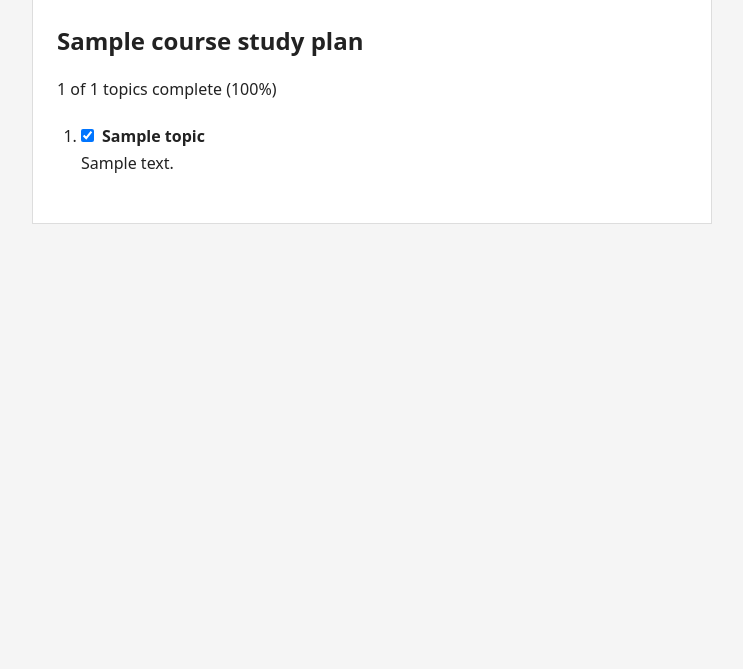
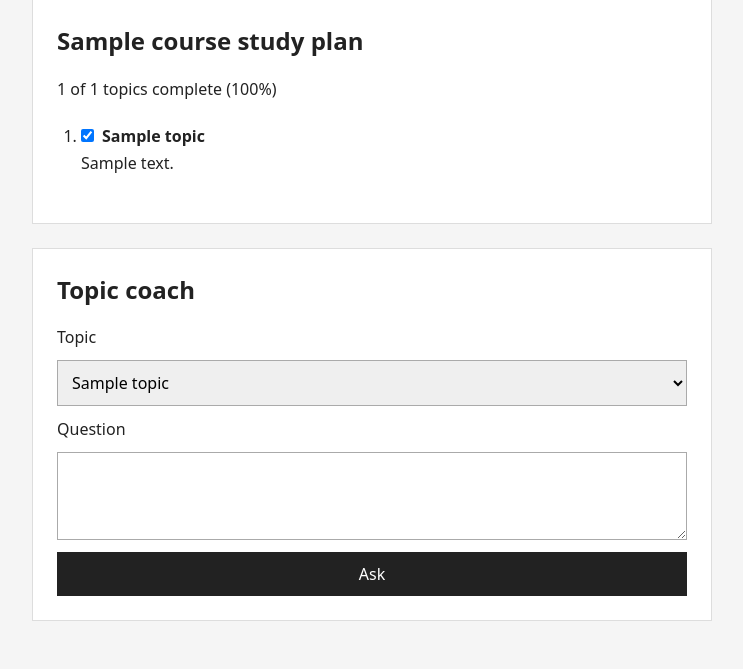
Before and after one commit to isr431/study-coach, a Flask app: page / in a window 1280 px wide. Shown: the part 509-1178 px from the top of the page, without its empty margins (268-1011 px from the left). Before the commit the page ends 733 px from the top, so only its background shows below. Run offline with Flask 3, Linux system fonts and the light colour scheme; tables that the repository leaves empty hold one stand-in row (values such as "Sample post").

Commit message:
Add topic coach and simplify codebase

```diff
--- a/app.py
+++ b/app.py
@@ -1,6 +1,5 @@
 import json
 import os
-from pathlib import Path
 import sqlite3
 
 from dotenv import load_dotenv
@@ -10,7 +9,7 @@ import requests
 
 load_dotenv()
 app = Flask(__name__)
-DATABASE = Path(__file__).with_name("study_coach.db")
+DATABASE = "study_coach.db"
 OPENROUTER_URL = "https://openrouter.ai/api/v1/chat/completions"
 MODEL = "google/gemini-3.7-flash"
 
@@ -18,7 +17,6 @@ MODEL = "google/gemini-3.7-flash"
 def get_connection():
     connection = sqlite3.connect(DATABASE)
     connection.row_factory = sqlite3.Row
-    connection.execute("PRAGMA foreign_keys = ON")
     return connection
 
 
@@ -38,37 +36,19 @@ def init_db():
             title TEXT NOT NULL,
             summary TEXT NOT NULL,
             order_index INTEGER NOT NULL,
-            completed INTEGER NOT NULL DEFAULT 0 CHECK (completed IN (0, 1)),
-            FOREIGN KEY (course_id) REFERENCES course (id) ON DELETE CASCADE
+            completed INTEGER NOT NULL DEFAULT 0
         );
         """
     )
     connection.close()
 
 
-def request_topic_plan(course_name, syllabus_text):
+def request_completion(messages):
     api_key = os.environ.get("OPENROUTER_API_KEY", "").strip()
     if not api_key:
         return None, "The OpenRouter API key is not configured"
 
-    payload = {
-        "model": MODEL,
-        "messages": [
-            {
-                "role": "system",
-                "content": (
-                    "Create an ordered study plan from the supplied course material. "
-                    "Return only a JSON array. Each item must contain a non-empty "
-                    '"title" and a short non-empty "summary".'
-                ),
-            },
-            {
-                "role": "user",
-                "content": f"Course: {course_name}\n\nCourse material:\n{syllabus_text}",
-            },
-        ],
-        "temperature": 0.2,
-    }
+    payload = {"model": MODEL, "messages": messages, "temperature": 0.2}
 
     try:
         response = requests.post(
@@ -81,68 +61,98 @@ def request_topic_plan(course_name, syllabus_text):
             raise ValueError
 
         content = response.json()["choices"][0]["message"]["content"]
+    except (requests.RequestException, ValueError, KeyError, IndexError, TypeError):
+        return None, "The OpenRouter request failed"
+
+    return content, None
+
+
+def request_topic_plan(course_name, syllabus_text):
+    messages = [
+        {
+            "role": "system",
+            "content": (
+                "Create an ordered study plan from the supplied course material. "
+                "Return only a JSON array. Each item must contain a non-empty "
+                '"title" and a short non-empty "summary".'
+            ),
+        },
+        {
+            "role": "user",
+            "content": f"Course: {course_name}\n\nCourse material:\n{syllabus_text}",
+        },
+    ]
+
+    content, error = request_completion(messages)
+    if error:
+        return None, error
+
+    try:
         topics = json.loads(content)
-
         if not isinstance(topics, list) or not topics:
             raise ValueError
 
-        validated_topics = []
-        for topic in topics:
-            if not isinstance(topic, dict):
-                raise ValueError
-
-            title = topic.get("title")
-            summary = topic.get("summary")
-            if not isinstance(title, str) or not isinstance(summary, str):
-                raise ValueError
-
-            title = title.strip()
-            summary = summary.strip()
-            if not title or not summary:
-                raise ValueError
-
-            validated_topics.append({"title": title, "summary": summary})
-    except (requests.RequestException, ValueError, KeyError, IndexError, TypeError):
+        validated_topics = [
+            {"title": topic["title"].strip(), "summary": topic["summary"].strip()}
+            for topic in topics
+        ]
+        if not all(topic["title"] and topic["summary"] for topic in validated_topics):
+            raise ValueError
+    except (AttributeError, KeyError, TypeError, ValueError):
         return None, "The study plan could not be generated"
 
     return validated_topics, None
 
 
+def request_explanation(topic_row, question):
+    messages = [
+        {
+            "role": "system",
+            "content": (
+                "You are a study coach. Answer the student's question about the "
+                "selected topic, stay relevant to the supplied course material and "
+                "explain the answer clearly."
+            ),
+        },
+        {
+            "role": "user",
+            "content": (
+                f"Course: {topic_row['name']}\n"
+                f"Topic: {topic_row['title']}\n"
+                f"Topic summary: {topic_row['summary']}\n\n"
+                f"Course material:\n{topic_row['syllabus_text']}\n\n"
+                f"Question: {question}"
+            ),
+        },
+    ]
+
+    answer, error = request_completion(messages)
+    if error:
+        return None, error
+
+    return answer.strip(), None
+
+
 def save_course_and_topics(course_name, syllabus_text, topics):
     connection = get_connection()
-    saved_topics = []
+    with connection:
+        connection.execute("DELETE FROM topic")
+        connection.execute("DELETE FROM course")
+        cursor = connection.execute(
+            "INSERT INTO course (name, syllabus_text) VALUES (?, ?)",
+            (course_name, syllabus_text),
+        )
+        course_id = cursor.lastrowid
 
-    try:
-        with connection:
-            connection.execute("DELETE FROM topic")
-            connection.execute("DELETE FROM course")
-            cursor = connection.execute(
-                "INSERT INTO course (name, syllabus_text) VALUES (?, ?)",
-                (course_name, syllabus_text),
+        for order_index, topic in enumerate(topics, start=1):
+            connection.execute(
+                """
+                INSERT INTO topic (course_id, title, summary, order_index)
+                VALUES (?, ?, ?, ?)
+                """,
+                (course_id, topic["title"], topic["summary"], order_index),
             )
-            course_id = cursor.lastrowid
-
-            for order_index, topic in enumerate(topics, start=1):
-                cursor = connection.execute(
-                    """
-                    INSERT INTO topic (course_id, title, summary, order_index)
-                    VALUES (?, ?, ?, ?)
-                    """,
-                    (course_id, topic["title"], topic["summary"], order_index),
-                )
-                saved_topics.append(
-                    {
-                        "id": cursor.lastrowid,
-                        "title": topic["title"],
-                        "summary": topic["summary"],
-                        "order_index": order_index,
-                        "completed": False,
-                    }
-                )
-    finally:
-        connection.close()
-
-    return {"id": course_id, "name": course_name}, saved_topics
+    connection.close()
 
 
 def get_progress(connection):
@@ -156,6 +166,28 @@ def get_progress(connection):
     completed = counts["completed"]
     percentage = round(completed / total * 100) if total else 0
     return {"completed": completed, "total": total, "percentage": percentage}
+
+
+def read_state():
+    connection = get_connection()
+    course_row = connection.execute("SELECT name FROM course LIMIT 1").fetchone()
+    topic_rows = connection.execute(
+        "SELECT id, title, summary, completed FROM topic ORDER BY order_index"
+    ).fetchall()
+    progress = get_progress(connection)
+    connection.close()
+
+    topics = [
+        {
+            "id": row["id"],
+            "title": row["title"],
+            "summary": row["summary"],
+            "completed": bool(row["completed"]),
+        }
+        for row in topic_rows
+    ]
+    course = {"name": course_row["name"]} if course_row else None
+    return {"course": course, "topics": topics, "progress": progress}
 
 
 @app.route("/")
@@ -188,56 +220,13 @@ def setup_course():
     if error:
         return jsonify(error=error), 500
 
-    try:
-        course, saved_topics = save_course_and_topics(
-            course_name, syllabus_text, topics
-        )
-    except sqlite3.Error:
-        return jsonify(error="The course and study plan could not be saved"), 500
-
-    progress = {"completed": 0, "total": len(saved_topics), "percentage": 0}
-    return jsonify(course=course, topics=saved_topics, progress=progress), 201
+    save_course_and_topics(course_name, syllabus_text, topics)
+    return jsonify(read_state()), 201
 
 
 @app.get("/api/state")
 def get_state():
-    connection = get_connection()
-    course_row = connection.execute(
-        "SELECT id, name FROM course LIMIT 1"
-    ).fetchone()
-
-    if not course_row:
-        connection.close()
-        return jsonify(
-            course=None,
-            topics=[],
-            progress={"completed": 0, "total": 0, "percentage": 0},
-        )
-
-    topic_rows = connection.execute(
-        """
-        SELECT id, title, summary, order_index, completed
-        FROM topic
-        WHERE course_id = ?
-        ORDER BY order_index
-        """,
-        (course_row["id"],),
-    ).fetchall()
-    progress = get_progress(connection)
-    connection.close()
-
-    topics = [
-        {
-            "id": row["id"],
-            "title": row["title"],
-            "summary": row["summary"],
-            "order_index": row["order_index"],
-            "completed": bool(row["completed"]),
-        }
-        for row in topic_rows
-    ]
-    course = {"id": course_row["id"], "name": course_row["name"]}
-    return jsonify(course=course, topics=topics, progress=progress)
+    return jsonify(read_state())
 
 
 @app.patch("/api/topics/<int:topic_id>")
@@ -247,24 +236,45 @@ def update_topic(topic_id):
         return jsonify(error="A completion status is required"), 400
 
     connection = get_connection()
-    try:
-        with connection:
-            cursor = connection.execute(
-                "UPDATE topic SET completed = ? WHERE id = ?",
-                (int(data["completed"]), topic_id),
-            )
+    with connection:
+        connection.execute(
+            "UPDATE topic SET completed = ? WHERE id = ?",
+            (int(data["completed"]), topic_id),
+        )
+    progress = get_progress(connection)
+    connection.close()
 
-        if cursor.rowcount == 0:
-            return jsonify(error="Topic not found"), 404
+    return jsonify(progress=progress)
 
-        progress = get_progress(connection)
-    finally:
-        connection.close()
 
-    return jsonify(
-        topic={"id": topic_id, "completed": data["completed"]},
-        progress=progress,
-    )
+@app.post("/api/chat")
+def explain_topic():
+    data = request.get_json(silent=True) or {}
+    question = data.get("question")
+
+    if not isinstance(question, str) or not question.strip():
+        return jsonify(error="A question is required"), 400
+
+    connection = get_connection()
+    topic_row = connection.execute(
+        """
+        SELECT topic.title, topic.summary, course.name, course.syllabus_text
+        FROM topic
+        JOIN course ON course.id = topic.course_id
+        WHERE topic.id = ?
+        """,
+        (data.get("topic_id"),),
+    ).fetchone()
+    connection.close()
+
+    if not topic_row:
+        return jsonify(error="Topic not found"), 404
+
+    answer, error = request_explanation(topic_row, question.strip())
+    if error:
+        return jsonify(error=error), 500
+
+    return jsonify(answer=answer)
 
 
 init_db()
--- a/templates/index.html
+++ b/templates/index.html
@@ -47,14 +47,22 @@
         }
 
         input,
+        select,
+        textarea,
         button {
             width: 100%;
             padding: 10px;
             font: inherit;
         }
 
-        input {
+        input,
+        select,
+        textarea {
             border: 1px solid #aaa;
+        }
+
+        textarea {
+            resize: vertical;
         }
 
         .topic-checkbox {
@@ -97,12 +105,20 @@
         #topic-list p {
             margin: 4px 0 0;
         }
+
+        #coach-answer {
+            margin-bottom: 0;
+            padding: 12px;
+            border: 1px solid #ddd;
+            white-space: pre-wrap;
+        }
     </style>
 </head>
 <body>
     <main>
         <h1>Study Coach</h1>
         <p>Turn your course material into an ordered study plan.</p>
+        <p id="error" class="error" role="alert" hidden></p>
 
         <section>
             <h2>Course setup</h2>
@@ -121,26 +137,49 @@
 
                 <button type="submit">Generate study plan</button>
             </form>
-            <p id="setup-error" class="error" role="alert" hidden></p>
         </section>
 
         <section id="study-plan" hidden>
             <h2 id="course-title">Study plan</h2>
             <p id="progress" aria-live="polite"></p>
-            <p id="plan-error" class="error" role="alert" hidden></p>
             <ol id="topic-list"></ol>
+        </section>
+
+        <section id="topic-coach" hidden>
+            <h2>Topic coach</h2>
+            <form id="coach-form">
+                <label for="coach-topic">Topic</label>
+                <select id="coach-topic" required></select>
+
+                <label for="coach-question">Question</label>
+                <textarea id="coach-question" rows="3" required></textarea>
+
+                <button type="submit">Ask</button>
+            </form>
+            <p id="coach-answer" aria-live="polite" hidden></p>
         </section>
     </main>
 
     <script>
         const form = document.querySelector("#course-form");
-        const errorMessage = document.querySelector("#setup-error");
+        const errorMessage = document.querySelector("#error");
         const studyPlan = document.querySelector("#study-plan");
         const courseTitle = document.querySelector("#course-title");
         const progressText = document.querySelector("#progress");
-        const planError = document.querySelector("#plan-error");
         const topicList = document.querySelector("#topic-list");
         const submitButton = form.querySelector("button");
+        const topicCoach = document.querySelector("#topic-coach");
+        const coachForm = document.querySelector("#coach-form");
+        const coachTopic = document.querySelector("#coach-topic");
+        const coachQuestion = document.querySelector("#coach-question");
+        const coachAnswer = document.querySelector("#coach-answer");
+        const coachButton = coachForm.querySelector("button");
+
+        function showError(message) {
+            errorMessage.textContent = message;
+            errorMessage.hidden = false;
+            errorMessage.scrollIntoView();
+        }
 
         function updateProgress(progress) {
             progressText.textContent =
@@ -152,7 +191,7 @@
             courseTitle.textContent = `${data.course.name} study plan`;
             updateProgress(data.progress);
             topicList.replaceChildren();
-            planError.hidden = true;
+            coachTopic.replaceChildren();
 
             for (const topic of data.topics) {
                 const item = document.createElement("li");
@@ -171,7 +210,7 @@
                 checkbox.addEventListener("change", async () => {
                     const completed = checkbox.checked;
                     checkbox.disabled = true;
-                    planError.hidden = true;
+                    errorMessage.hidden = true;
 
                     try {
                         const response = await fetch(`/api/topics/${topic.id}`, {
@@ -188,8 +227,7 @@
                         updateProgress(result.progress);
                     } catch (error) {
                         checkbox.checked = !completed;
-                        planError.textContent = error.message;
-                        planError.hidden = false;
+                        showError(error.message);
                     } finally {
                         checkbox.disabled = false;
                     }
@@ -198,9 +236,15 @@
                 title.append(checkbox, titleText);
                 item.append(title, summary);
                 topicList.append(item);
+
+                const option = document.createElement("option");
+                option.value = topic.id;
+                option.textContent = topic.title;
+                coachTopic.append(option);
             }
 
             studyPlan.hidden = false;
+            topicCoach.hidden = false;
         }
 
         async function loadState() {
@@ -216,8 +260,7 @@
                     renderState(data);
                 }
             } catch {
-                errorMessage.textContent = "The saved course could not be loaded";
-                errorMessage.hidden = false;
+                showError("The saved course could not be loaded");
             }
         }
 
@@ -240,11 +283,42 @@
 
                 renderState(data);
             } catch (error) {
-                errorMessage.textContent = error.message;
-                errorMessage.hidden = false;
+                showError(error.message);
             } finally {
                 submitButton.disabled = false;
                 submitButton.textContent = "Generate study plan";
+            }
+        });
+
+        coachForm.addEventListener("submit", async (event) => {
+            event.preventDefault();
+            errorMessage.hidden = true;
+            coachAnswer.hidden = true;
+            coachButton.disabled = true;
+            coachButton.textContent = "Asking...";
+
+            try {
+                const response = await fetch("/api/chat", {
+                    method: "POST",
+                    headers: {"Content-Type": "application/json"},
+                    body: JSON.stringify({
+                        topic_id: Number(coachTopic.value),
+                        question: coachQuestion.value
+                    })
+                });
+                const data = await response.json();
+
+                if (!response.ok) {
+                    throw new Error(data.error || "The explanation could not be generated");
+                }
+
+                coachAnswer.textContent = data.answer;
+                coachAnswer.hidden = false;
+            } catch (error) {
+                showError(error.message);
+            } finally {
+                coachButton.disabled = false;
+                coachButton.textContent = "Ask";
             }
         });
 
```
